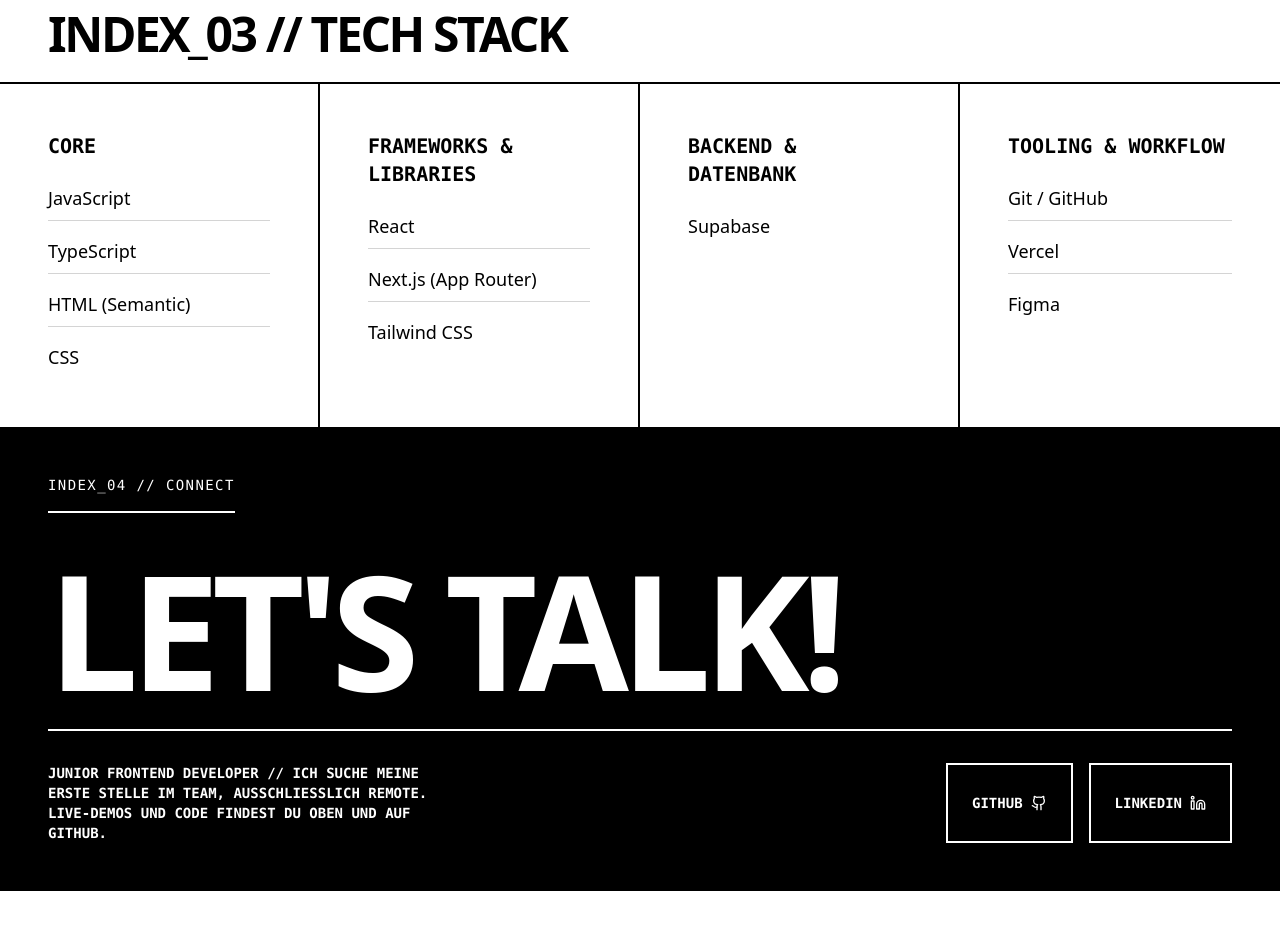
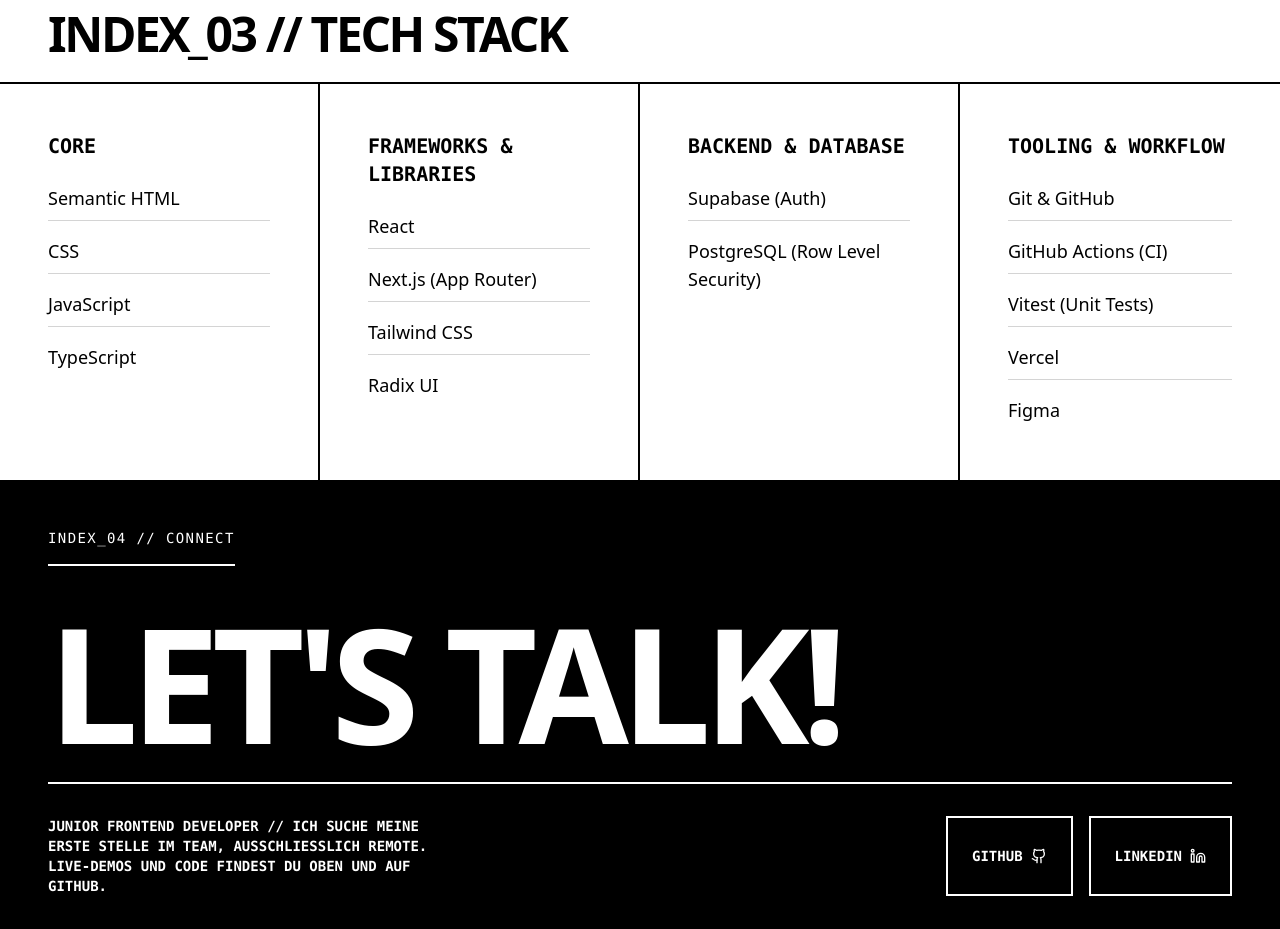
Before and after one commit to zeroequalsone/portfolio, a Next.js app: page / in a window 1280 px wide. Shown: the part 2520-3449 px from the top of the page. Before the commit the page ends 3411 px from the top, so only its background shows below. Built offline with nearby package versions, Linux system fonts and the light colour scheme.

Commit message:
feat(stack): add testing, CI and database details (#26)

```diff
--- a/components/Stack.tsx
+++ b/components/Stack.tsx
@@ -8,16 +8,25 @@ type Category = {
 const STACK_CATEGORIES: Category[] = [
   {
     title: "Core",
-    items: ["JavaScript", "TypeScript", "HTML (Semantic)", "CSS"],
+    items: ["Semantic HTML", "CSS", "JavaScript", "TypeScript"],
   },
   {
     title: "Frameworks & Libraries",
-    items: ["React", "Next.js (App Router)", "Tailwind CSS"],
+    items: ["React", "Next.js (App Router)", "Tailwind CSS", "Radix UI"],
   },
-  { title: "Backend & Datenbank", items: ["Supabase"] },
+  {
+    title: "Backend & Database",
+    items: ["Supabase (Auth)", "PostgreSQL (Row Level Security)"],
+  },
   {
     title: "Tooling & Workflow",
-    items: ["Git / GitHub", "Vercel", "Figma"],
+    items: [
+      "Git & GitHub",
+      "GitHub Actions (CI)",
+      "Vitest (Unit Tests)",
+      "Vercel",
+      "Figma",
+    ],
   },
 ];
 
```
